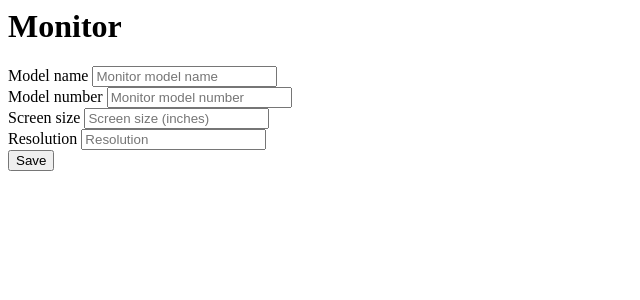
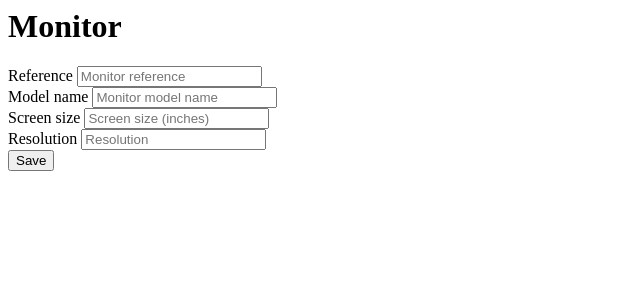
Before and after one commit to davamix/inventory, a Flask app: template app/src/templates/modules/monitor.html in a window 1280 px wide. Shown: the top 300 px of the page, without its empty margins (0-640 px from the left). Run offline with Flask 2, Linux system fonts and the light colour scheme; the template is opened without the code that fills it, so the values that code supplies are empty.

```diff
--- a/app/src/templates/modules/monitor.html
+++ b/app/src/templates/modules/monitor.html
@@ -1,13 +1,14 @@
 <h1 class="display-4">Monitor</h1>
 
-<form>
+<form method="POST">
+    <input type="hidden" name="module" id="module" value="monitor">
+    <div class="form-group">
+        <label for="reference">Reference</label>
+        <input type="text" class="form-control" name="reference" id="reference" placeholder="Monitor reference">
+    </div>
     <div class="form-group">
         <label for="model-name">Model name</label>
         <input type="text" class="form-control" id="model-name" name="" placeholder="Monitor model name">
-    </div>
-    <div class="form-group">
-        <label for="model-number">Model number</label>
-        <input type="text" class="form-control" id="model-number" placeholder="Monitor model number">
     </div>
     <div class="form-group">
         <label for="inches">Screen size</label>
```
